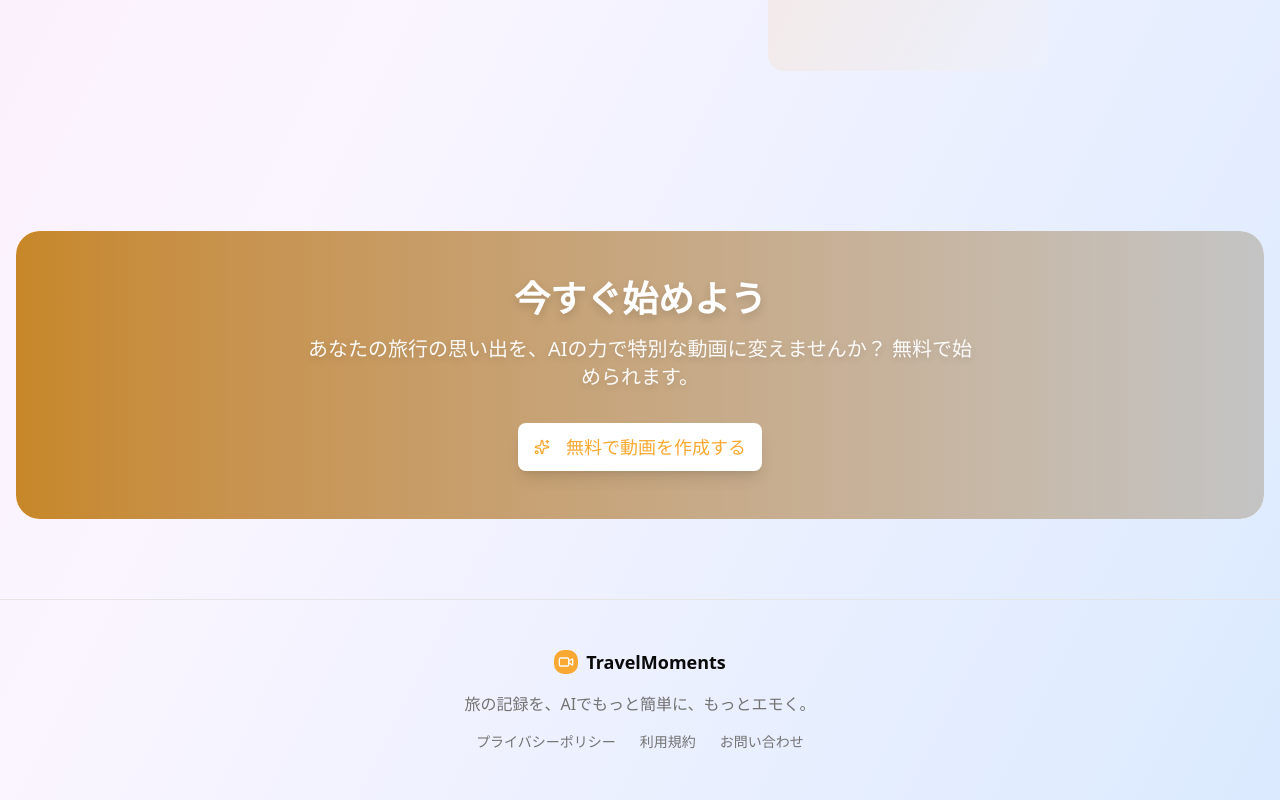
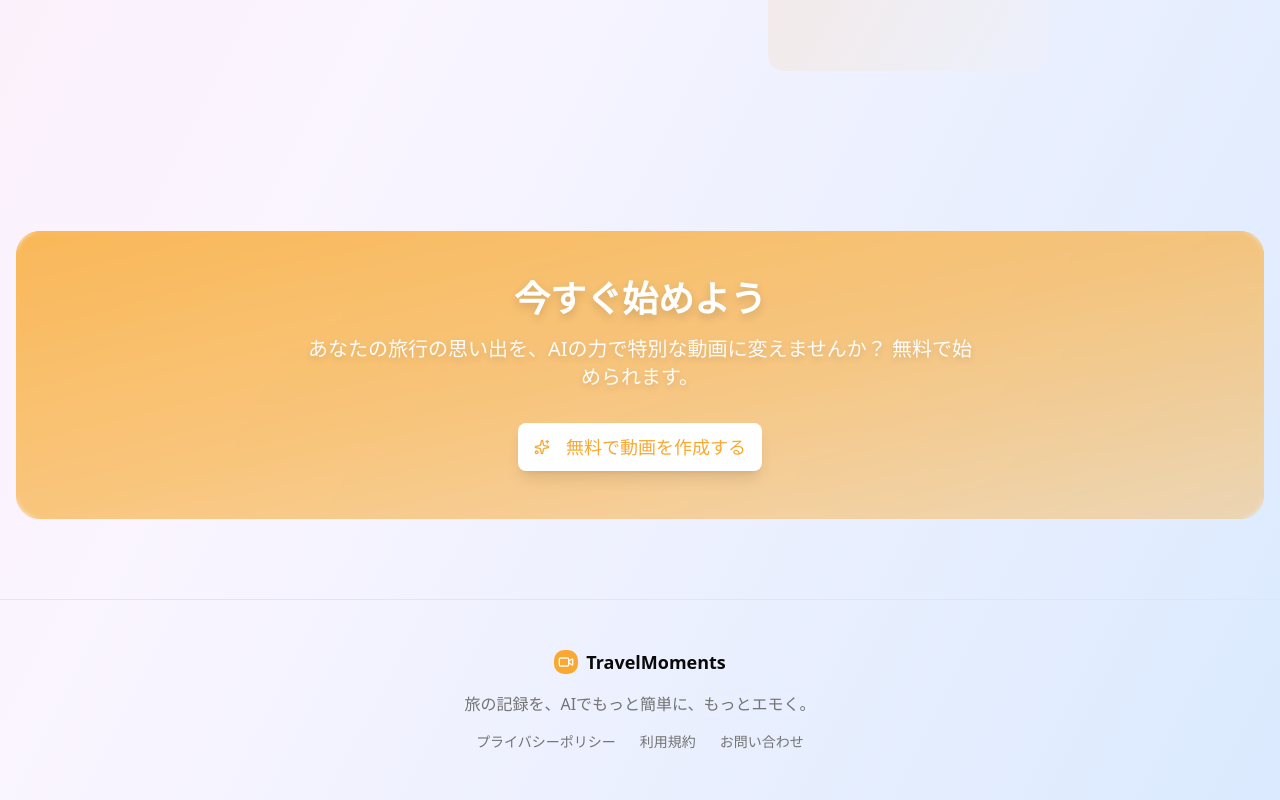
Before and after one commit to o-ga09/zenn-hackthon-2025, a Next.js app in the folder frontend/: page / in a window 1280 px wide. Shown: the part 1730-2530 px from the top of the page. Built offline with nearby package versions, Linux system fonts and the light colour scheme; no server answers.

Commit message:
style: CTAコンポーネントの背景グラデーションとスタイルを改善しました ✨

```diff
--- a/frontend/components/lp/CTA.tsx
+++ b/frontend/components/lp/CTA.tsx
@@ -6,8 +6,8 @@ import Link from 'next/link'
 export default function CTA() {
   return (
     <section className="container mx-auto px-4 py-20">
-      <div className="bg-gradient-to-r from-primary to-secondary rounded-3xl p-12 text-center text-white relative overflow-hidden">
-        <div className="absolute inset-0 bg-black/20 rounded-3xl"></div>
+      <div className="bg-gradient-to-br from-primary/90 via-primary/70 to-primary/40 rounded-3xl p-12 text-center text-white relative overflow-hidden">
+        <div className="absolute inset-0 bg-white/10 rounded-3xl backdrop-blur-[2px]"></div>
         <div className="relative z-10">
           <h3 className="text-4xl font-bold mb-4 text-white drop-shadow-lg">今すぐ始めよう</h3>
           <p className="text-xl mb-8 text-white/95 max-w-2xl mx-auto drop-shadow-md">
@@ -16,7 +16,7 @@ export default function CTA() {
           <Button
             size="lg"
             variant="secondary"
-            className="text-lg px-8 py-6 bg-white text-primary hover:bg-white/90 shadow-lg"
+            className="text-lg px-8 py-6 bg-white text-primary hover:bg-white/90 shadow-lg transition-all hover:scale-105"
           >
             <Sparkles className="w-5 h-5 mr-2" />
             <Link href="/videos">無料で動画を作成する</Link>
```
